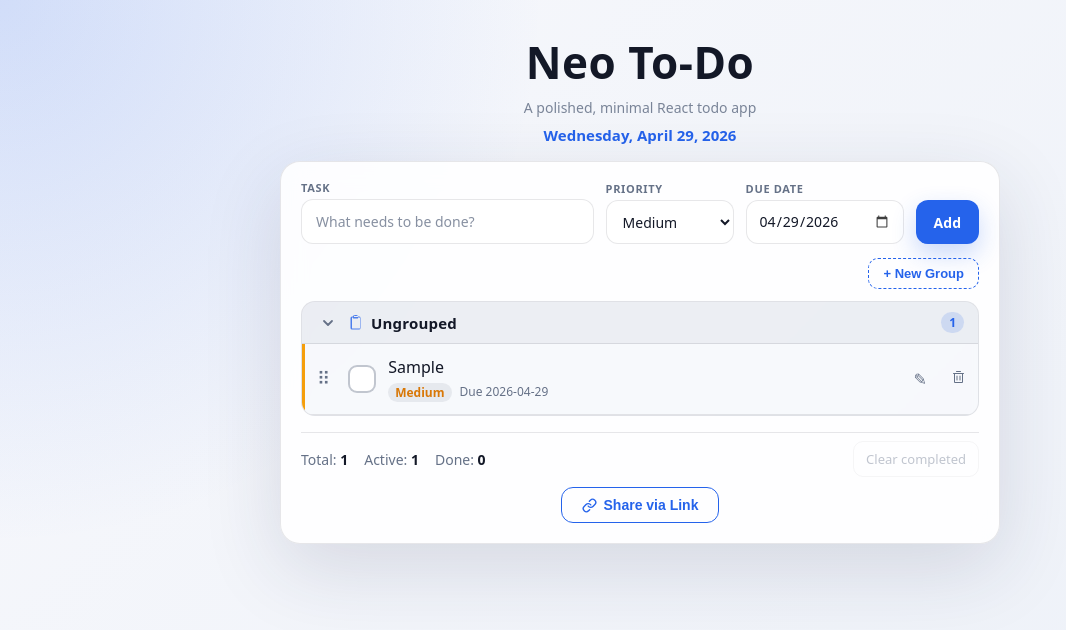
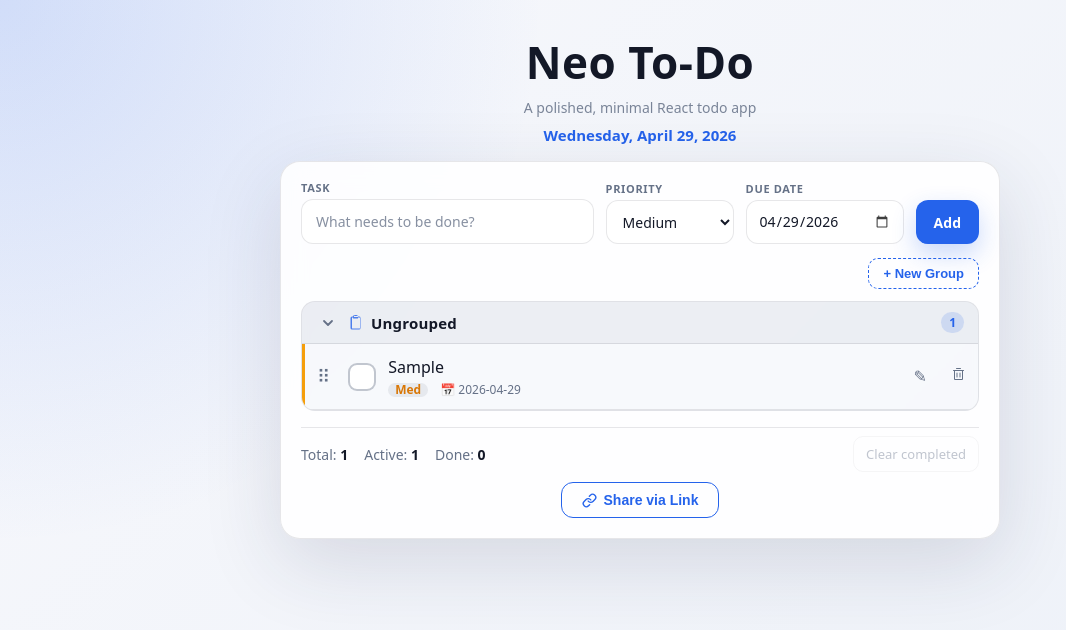
Before and after one commit to prasadgujar22/neo_todo, a React (Vite) app: page / in a window 1280 px wide. Both pictures are taken after typing "Sample" into the empty fields and a click on the button "Add". Shown: the top 630 px of the page, without its empty margins (0-1066 px from the left). Built offline with nearby package versions, Linux system fonts and the light colour scheme.

Commit message:
feat: inline priority cycling and due date editing on task items

```diff
--- a/src/components/SortableTodoItem.jsx
+++ b/src/components/SortableTodoItem.jsx
@@ -1,12 +1,16 @@
-import { useState } from 'react'
+import { useState, useRef } from 'react'
 import { useSortable } from '@dnd-kit/sortable'
 import { CSS } from '@dnd-kit/utilities'
 
-const PRIORITY_LABELS = { low: 'Low', medium: 'Medium', high: 'High' }
+const PRIORITY_CYCLE = [undefined, 'low', 'medium', 'high']
+const PRIORITY_LABELS = { low: 'Low', medium: 'Med', high: 'High' }
 
 export default function SortableTodoItem({ todo, onToggle, onDelete, onUpdate }) {
   const [isEditing, setIsEditing] = useState(false)
   const [draft, setDraft] = useState(todo.text)
+  const [editingDate, setEditingDate] = useState(false)
+  const dateInputRef = useRef(null)
+
   const {
     attributes,
     listeners,
@@ -37,11 +41,34 @@ export default function SortableTodoItem({ todo, onToggle, onDelete, onUpdate })
     }
   }
 
+  const cyclePriority = (e) => {
+    e.stopPropagation()
+    const cur = PRIORITY_CYCLE.indexOf(todo.priority)
+    const next = PRIORITY_CYCLE[(cur + 1) % PRIORITY_CYCLE.length]
+    onUpdate(todo.id, { priority: next })
+  }
+
+  const handleDateChange = (e) => {
+    onUpdate(todo.id, { dueDate: e.target.value || undefined })
+    setEditingDate(false)
+  }
+
+  const handleDateBlur = () => {
+    setEditingDate(false)
+  }
+
+  const openDateEdit = (e) => {
+    e.stopPropagation()
+    setEditingDate(true)
+    // Focus the input on next tick after render
+    setTimeout(() => dateInputRef.current?.showPicker?.(), 50)
+  }
+
   return (
     <li
       ref={setNodeRef}
       style={style}
-      className={`todo-item priority-${todo.priority} ${todo.completed ? 'completed' : ''} ${isDragging ? 'is-dragging' : ''}`}
+      className={`todo-item priority-${todo.priority ?? 'none'} ${todo.completed ? 'completed' : ''} ${isDragging ? 'is-dragging' : ''}`}
     >
       <button
         className="drag-handle"
@@ -84,8 +111,36 @@ export default function SortableTodoItem({ todo, onToggle, onDelete, onUpdate })
           </span>
         )}
         <span className="todo-meta">
-          <span className={`priority-badge priority-badge-${todo.priority}`}>{PRIORITY_LABELS[todo.priority]}</span>
-          {todo.dueDate && <time dateTime={todo.dueDate}>Due {todo.dueDate}</time>}
+          <button
+            className={`priority-badge priority-badge-${todo.priority ?? 'none'} priority-badge--btn`}
+            onClick={cyclePriority}
+            aria-label={`Priority: ${todo.priority ?? 'none'}, click to change`}
+            title="Click to change priority"
+          >
+            {todo.priority ? PRIORITY_LABELS[todo.priority] : '+ priority'}
+          </button>
+
+          {editingDate ? (
+            <input
+              ref={dateInputRef}
+              type="date"
+              className="due-date-input due-date-input--inline"
+              defaultValue={todo.dueDate ?? ''}
+              onChange={handleDateChange}
+              onBlur={handleDateBlur}
+              autoFocus
+              aria-label="Edit due date"
+            />
+          ) : (
+            <button
+              className="due-date-btn"
+              onClick={openDateEdit}
+              aria-label={todo.dueDate ? `Due ${todo.dueDate}, click to edit` : 'Set due date'}
+              title="Click to edit due date"
+            >
+              {todo.dueDate ? `📅 ${todo.dueDate}` : '+ due date'}
+            </button>
+          )}
         </span>
       </div>
 
--- a/src/styles.css
+++ b/src/styles.css
@@ -87,6 +87,12 @@ body{
 .todo-meta{display:flex;gap:8px;flex-wrap:wrap;font-size:12px;color:var(--muted)}
 .priority-badge{border-radius:999px;padding:1px 7px;font-weight:700;text-transform:capitalize;background:color-mix(in srgb, var(--muted) 12%, transparent)}
 .priority-badge-low{color:#16a34a}.priority-badge-medium{color:#d97706}.priority-badge-high{color:#dc2626}
+.priority-badge-none{color:var(--muted);opacity:.7}
+.priority-badge--btn{border:0;cursor:pointer;font-family:inherit;font-size:12px;line-height:1;transition:opacity .15s,background .15s}
+.priority-badge--btn:hover{opacity:1;background:color-mix(in srgb, var(--accent) 14%, transparent)}
+.due-date-btn{background:transparent;border:0;cursor:pointer;color:var(--muted);font-size:12px;padding:1px 4px;border-radius:6px;font-family:inherit;line-height:1;transition:color .15s,background .15s}
+.due-date-btn:hover{color:var(--accent);background:color-mix(in srgb, var(--accent) 10%, transparent)}
+.due-date-input--inline{height:26px;padding:2px 6px;font-size:12px;border-radius:8px;max-width:140px;flex-shrink:1;min-width:0;width:auto}
 .todo-edit-input{width:100%;padding:6px 8px;border:1px solid var(--accent);border-radius:8px;background:var(--input);color:var(--text);outline:none}
 .todo-item .edit,.todo-item .delete{background:transparent;border:0;cursor:pointer;color:var(--muted);font-size:16px;border-radius:8px;padding:6px;flex-shrink:0;transition:color .15s,background .15s}
 .todo-item .edit:hover{background:color-mix(in srgb, var(--accent) 10%, transparent);color:var(--accent)}
```
